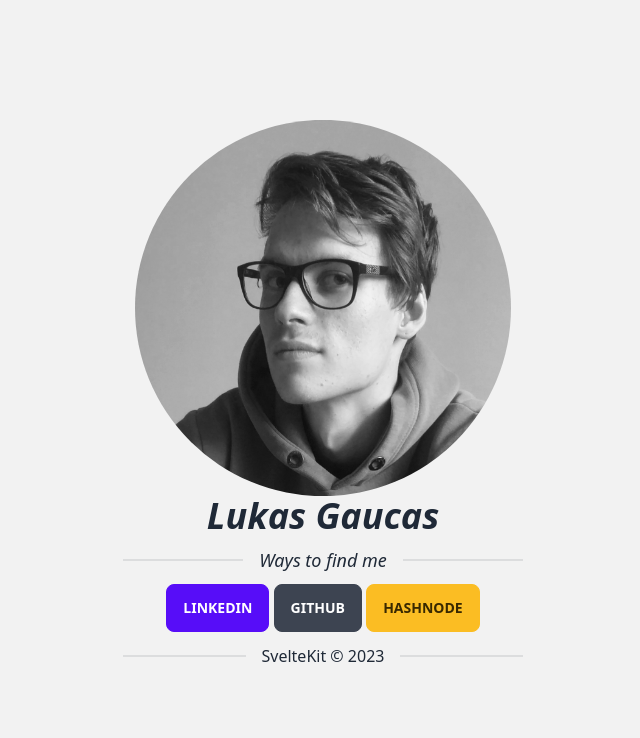
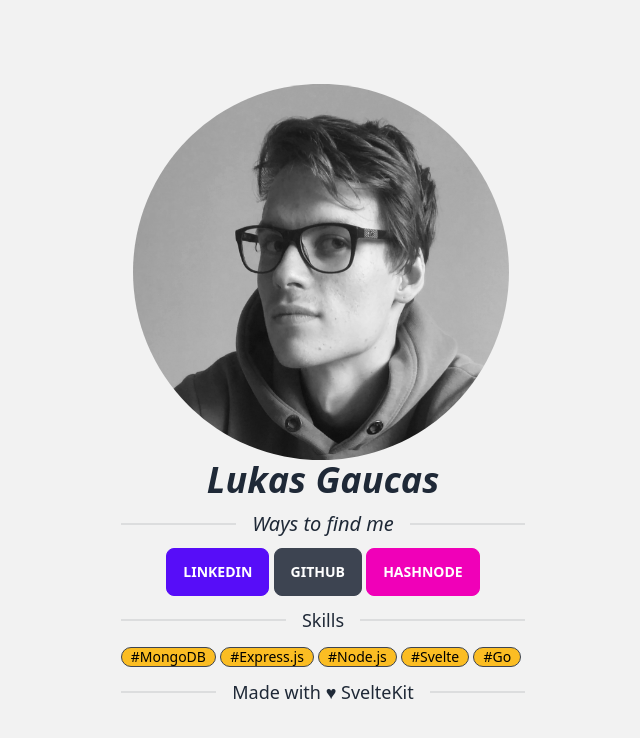
Before and after one commit to projektorius96/my-portfolio, a SvelteKit app: page / in a window 1280 px wide. Shown: the top 738 px of the page, without its empty margins (317-957 px from the left). Built offline with nearby package versions, Linux system fonts and the light colour scheme.

Commit message:
Stack component added

```diff
--- a/src/routes/components/Hero.svelte
+++ b/src/routes/components/Hero.svelte
@@ -1,11 +1,14 @@
 <script>
     import { base } from '$app/paths';
+    import Stack from './Stack.svelte';
     import "@my-portfolio/styling"; /* DEV_NOTE # refer vite.config.js for resolve.alias */
     const full_name = "Lukas Gaucas";
     const findme = "Ways to find me";
     const linkedin = "LinkedIn";
     const github = "GitHub";
     const hashnode = "Hashnode";
+    const mensgo = ['MongoDB', 'Express.js', 'Node.js', 'Svelte', 'Go'];
+    const credits = "Made with ♥ SvelteKit";
 </script>
 
 <div class="hero min-h-screen bg-base-200">
@@ -13,11 +16,15 @@
     <div class="max-w-md">
         <img class="mask mask-circle" src={base + "/portfolio.png"} alt="portfolio" width="400" height="400">
         <p class="text-4xl italic font-bold">{full_name}</p>
-        <div class="divider"><p class="text-lg italic">{findme}</p></div>
+        <div class="divider"><p class="text-xl italic">{findme}</p></div>
         <button class="btn btn-primary"><a href="https://www.linkedin.com/in/lukas-gaucas-985957266/" target="_blank">{linkedin}</a></button>
         <button class="btn btn-neutral"><a href="https://github.com/projektorius96" target="_blank">{github}</a></button>
-        <button class="btn btn-warning"><a href="https://vanillacamp.hashnode.dev/" target="_blank">{hashnode}</a></button>
-        <div class="divider"><p class="text-m">SvelteKit &copy; {new Date().getFullYear()}</p></div>
+        <button class="btn btn-secondary"><a href="https://vanillacamp.hashnode.dev/" target="_blank">{hashnode}</a></button>
+        <div class="divider"><p class="text-lg">Skills</p></div>
+            {#each mensgo as j, k}
+                <Stack currentStackItem={j} />
+            {/each}
+        <div class="divider"><p class="text-lg">{credits}</p></div>
     </div>
     </div>
 </div>
--- /dev/null
+++ b/src/routes/components/Stack.svelte
@@ -0,0 +1,5 @@
+<script>
+    const DIV = 'div';
+</script>
+
+<svelte:element this={DIV} class="badge bg-warning"><p class="text-m text-[#000000]">&num;{$$props.currentStackItem}</p></svelte:element>&nbsp;
```
